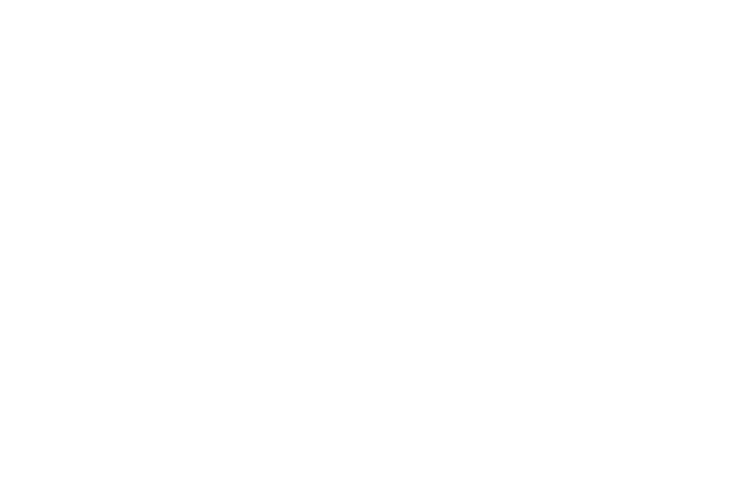
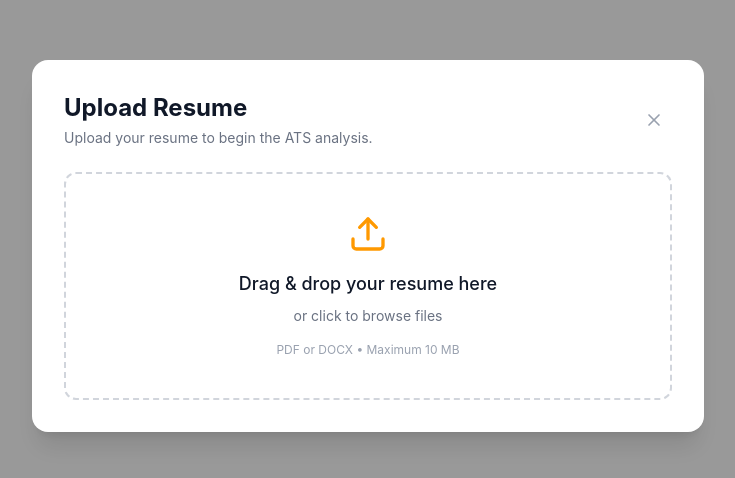
Before and after one commit to ankeshkashyap/SMART_ATS_RESUME_ANALYZER, a React app in the folder frontend/: page /upload in a window 1280 px wide. Before the commit this address had no page. Shown: the part 154-632 px from the top of the page, without its empty margins (272-1007 px from the left). Built offline with nearby package versions, Linux system fonts and the light colour scheme; the HTML template or start-up script is replaced by a standard one.

Commit message:
feat(upload): add resume upload modal

```diff
--- a/frontend/src/App.jsx
+++ b/frontend/src/App.jsx
@@ -2,6 +2,7 @@
 
 function App() {
     return <AppRoutes />;
+
 }
 
 export default App;
--- a/frontend/src/components/common/dashboard/DashboardHeader.jsx
+++ b/frontend/src/components/common/dashboard/DashboardHeader.jsx
@@ -1,4 +1,5 @@
-export default function DashboadHeader({user}){
+
+export default function DashboadHeader({user , onUploadClick}){
     return(
         <section className="flex flex-col sm:flex-row  sm:justify-between sm:items-center gap-4">
             <div>
@@ -9,7 +10,9 @@
                 Welcome back, {user?.name}
             </p>
             </div>
-            <button className="bg-primary hover:bg-primary-hover text-white px-6 py-3 rounded-lg transition font-semibold">
+            <button
+            onClick={onUploadClick}
+            className="bg-primary hover:bg-primary-hover text-white px-6 py-3 rounded-lg transition font-semibold">
                 Upload New Resume
             </button>
         </section>
--- a/frontend/src/pages/Dashboard.jsx
+++ b/frontend/src/pages/Dashboard.jsx
@@ -5,12 +5,14 @@
 import StatCard from "../components/ui/StatCard";
 import { FileText, BarChart3,Briefcase, Star } from "lucide-react";
 import RecentAnalyses from "../components/common/dashboard/RecentAnalyses";
+import UploadResume from "./UploadResume";
 
 function Dashboard() {
 
 const [user,setUser]=useState(null);
 const[loading, setLoading]= useState(true);
 const [error,setError] = useState("");
+const [uploadOpen, setUploadOpen]= useState(false);
 
 useEffect(()=>{
     async function fetchProfile (){
@@ -38,7 +40,8 @@
 
     return (<div>
             <DashboardLayout user={user}>
-                <DashboadHeader user={user}/>
+                <DashboadHeader user={user}
+                onUploadClick={() => setUploadOpen(true)}/>
             <div className="grid grid-cols-1 sm:grid-cols-2 lg:grid-cols-4 gap-6 mt-8">
                 <StatCard
                     title="Resumes Analyzed"
@@ -63,6 +66,13 @@
             <div className="mt-8">
                 <RecentAnalyses />
             </div>
+
+            {uploadOpen&& (
+                <UploadResume
+                onClose={()=>setUploadOpen(false)}
+                />
+            )}
+
             </DashboardLayout>
 
             </div>
--- /dev/null
+++ b/frontend/src/pages/UploadResume.jsx
@@ -0,0 +1,139 @@
+import { useState } from "react";
+import {Upload, X} from "lucide-react";
+
+export default function UploadResume({onClose}){
+    const [file,setFile]= useState(null);
+    const [error, setError]=useState("")
+
+    const handleFile = (e) => {
+        const selectedFile = e.target.files[0];
+
+        if (!selectedFile){
+            return;
+        }
+
+        const validationError = validateFile(selectedFile);
+
+        if (validationError){
+            setError(validationError)
+            setFile(null);
+            return;
+        }
+
+        setError("")
+        setFile(selectedFile);
+    };
+    const handleDragOver = (e)=>{
+        e.preventDefault();
+    };
+
+    const handleDrop = (e) =>{
+        e.preventDefault();
+        const droppedFile = e.dataTransfer.files[0];
+
+        if (!droppedFile){
+            return;
+        }
+
+        const validationError = validateFile(droppedFile);
+
+        if (validationError){
+            setError(validationError)
+            setFile(null);
+            return;
+        }
+
+        setError("")
+        setFile(droppedFile);
+    };
+
+    const validateFile = (selectedFile) =>{
+        const allowedTypes =[
+            "application/pdf",
+            "application/vnd.openxmlformats-officedocument.wordprocessingml.document"
+        ];
+
+        const maxSize =10*1024*1024;
+
+        if (!allowedTypes.includes(selectedFile.type)){
+            return "Only PDF or DOCX files are allowed"
+        }
+        if (selectedFile.size>maxSize){
+            return "File size must be less than 10 MB."
+        }
+
+        return null;
+    }
+    return(
+        <div className="fixed inset-0 z-50 flex items-center justify-center bg-black/40 p-4"
+            onClick={onClose}>
+
+            <div className="bg-white rounded-2xl shadow-xl w-full max-w-2xl p-8"
+                onClick={(e) => e.stopPropagation()}>
+
+                <div className="flex items-center justify-between mb-6">
+
+                    <div>
+                        <h2 className="text-2xl font-bold text-gray-900">
+                            Upload Resume
+                        </h2>
+
+                        <p className="text-sm text-gray-500 mt-1">
+                            Upload your resume to begin the ATS analysis.
+                        </p>
+                    </div>
+
+                    <button
+                        onClick={onClose}
+                        className="p-2 rounded-lg text-gray-400 hover:text-gray-700 hover:bg-gray-100 transition"
+                    >
+                        <X size={20} />
+                    </button>
+
+                </div>
+
+            <input
+            id="resume-upload"
+            type="file"
+            accept=".pdf,.docx"
+            onChange={handleFile}
+            className="hidden" />
+
+            <label
+                htmlFor="resume-upload"
+                onDragOver={handleDragOver}
+                onDrop={handleDrop}
+                className="flex flex-col items-center justify-center border-2 border-dashed border-gray-300 rounded-xl p-10 cursor-pointer hover:border-primary hover:bg-orange-50/30 transition">
+                <Upload
+                    size={40}
+                    className="text-primary mb-4"
+                />
+
+                <p className="text-lg font-medium text-gray-900">
+                    Drag & drop your resume here
+                </p>
+
+                <p className="text-sm text-gray-500 mt-2">
+                    or click to browse files
+                </p>
+
+                <p className="text-xs text-gray-400 mt-4">
+                    PDF or DOCX • Maximum 10 MB
+                </p>
+            </label>
+            {error&&(
+                <p className="mt-4 text-sm text-red-600">
+                    {error}
+                </p>
+            )}
+
+            {file && (
+                <p>
+                    Selected File : {file.name}
+                </p>
+            )}
+        </div>
+        </div>
+
+    )
+}
--- a/frontend/src/routes/AppRoutes.jsx
+++ b/frontend/src/routes/AppRoutes.jsx
@@ -4,6 +4,7 @@
 import Login from "../pages/Login"
 import Dashboard from "../pages/Dashboard";
 import ProtectedRoute from "../components/ProtectedRoute";
+import UploadResume from "../pages/UploadResume";
 
 function AppRoutes() {
     return (
@@ -12,7 +13,7 @@
 
                 <Route
                     path="/"
-                    element={<Signup />}
+                    element={<Login />}
                 />
 
                 <Route
@@ -31,6 +32,10 @@
                     <Dashboard />/
                 </ProtectedRoute>}
                 />
+                <Route
+                path="/upload"
+                element={<UploadResume />}
+                />
 
             </Routes>
         </BrowserRouter>
```
